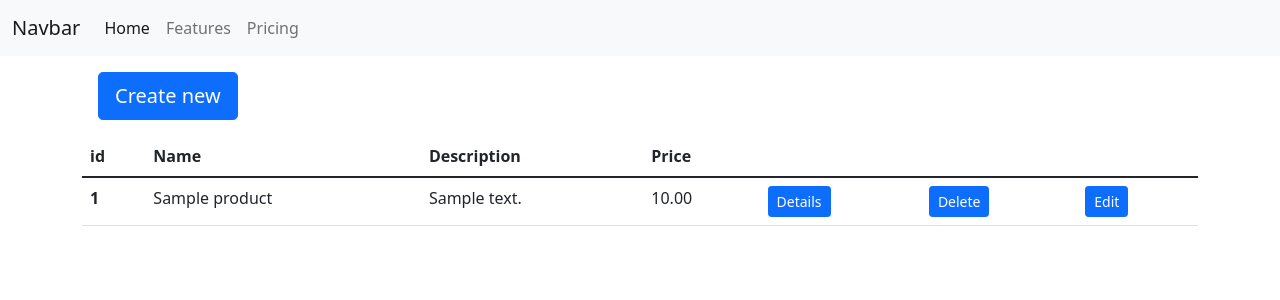
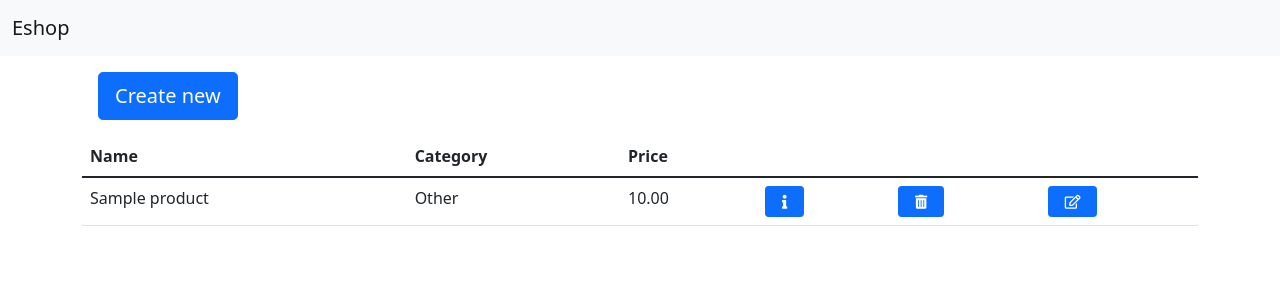
Before and after one commit to Nooruzbai/python_group_9_lab_56_Ibraimov_Nooruzbai, a Django app: page / in a window 1280 px wide. Shown: the top 300 px of the page. Run offline with Django 4.2, Linux system fonts and the light colour scheme; tables that the repository leaves empty hold one stand-in row (values such as "Sample post"); some libraries are stand-ins or nearby versions.

Commit message:
Improved base.html, forms.py, index.html, views.py

```diff
--- a/source/productshop/forms.py
+++ b/source/productshop/forms.py
@@ -7,7 +7,7 @@ class ProductForm(forms.ModelForm):
     class Meta:
         model = Product
         fields = "__all__"
-        error_messages={
+        error_messages = {
             "name": {
                 "required": "The field is required to be filled"
             }
--- a/source/productshop/templates/base.html
+++ b/source/productshop/templates/base.html
@@ -6,23 +6,17 @@
           content="width=device-width, user-scalable=no, initial-scale=1.0, maximum-scale=1.0, minimum-scale=1.0">
     <meta http-equiv="X-UA-Compatible" content="ie=edge">
     <link href="https://cdn.jsdelivr.net/npm/bootstrap@5.1.3/dist/css/bootstrap.min.css" rel="stylesheet" integrity="sha384-1BmE4kWBq78iYhFldvKuhfTAU6auU8tT94WrHftjDbrCEXSU1oBoqyl2QvZ6jIW3" crossorigin="anonymous">
-    <link href="//netdna.bootstrapcdn.com/font-awesome/3.2.1/css/font-awesome.css" rel="stylesheet">
+    <link rel="stylesheet" href="https://use.fontawesome.com/releases/v5.6.1/css/all.css" integrity="sha384-gfdkjb5BdAXd+lj+gudLWI+BXq4IuLW5IT+brZEZsLFm++aCMlF1V92rMkPaX4PP" crossorigin="anonymous">
     <title>Products View</title>
 </head>
 <body>
 <header>
     <nav class="navbar navbar-expand-lg navbar-light bg-light">
       <div class="container-fluid">
-        <a class="navbar-brand" href="#">Navbar</a>
+        <a class="navbar-brand" href="{% url 'index' %}">Eshop</a>
         <button class="navbar-toggler" type="button" data-bs-toggle="collapse" data-bs-target="#navbarNavAltMarkup" aria-controls="navbarNavAltMarkup" aria-expanded="false" aria-label="Toggle navigation">
           <span class="navbar-toggler-icon"></span>
         </button>
-        <div class="collapse navbar-collapse" id="navbarNavAltMarkup">
-          <div class="navbar-nav">
-            <a class="nav-link active" aria-current="page" href="#">Home</a>
-            <a class="nav-link" href="#">Features</a>
-            <a class="nav-link" href="#">Pricing</a>
-          </div>
         </div>
       </div>
     </nav>
--- a/source/productshop/templates/index.html
+++ b/source/productshop/templates/index.html
@@ -8,22 +8,22 @@
 <table class="table">
   <thead>
     <tr>
-      <th scope="col">id</th>
+{#      <th scope="col">id</th>#}
       <th scope="col">Name</th>
-      <th scope="col">Description</th>
+      <th scope="col">Category</th>
       <th scope="col">Price</th>
     </tr>
   </thead>
   <tbody>
   {% for product in products %}
     <tr>
-        <th scope="row">{{ product.pk }}</th>
+{#        <th scope="row">{{ product.pk }}</th>#}
         <td>{{ product.name }}</td>
-        <td>{{ product.description }}</td>
+        <td>{{ product.get_category_display }}</td>
         <td>{{ product.price }}</td>
-    <td> <a class="btn btn-primary btn-sm" href="{% url "detailed_view" product.pk %}">Details</a></td>
-    <td> <a class="btn btn-primary btn-sm" href="{% url "delete_view" product.pk %}">Delete</a></td>
-    <td> <a class="btn btn-primary btn-sm" href="{% url "edit_view" product.pk %}">Edit</a></td>
+    <td> <a class="btn btn-primary btn-sm ps-3 pe-3" href="{% url "detailed_view" product.pk %}"><i class="fas fa-info"></i></a></td>
+    <td> <a class="btn btn-primary btn-sm ps-3 pe-3" href="{% url "delete_view" product.pk %}"><i class="fas fa-trash-alt"></i></a></td>
+    <td> <a class="btn btn-primary btn-sm ps-3 pe-3" href="{% url "edit_view" product.pk %}"><i class="far fa-edit"></i></a></td>
     </tr>
     {% endfor %}
   </table>
--- a/source/productshop/views.py
+++ b/source/productshop/views.py
@@ -8,7 +8,7 @@ from productshop.forms import ProductForm
 # Create your views here.
 
 def index_view(request):
-    products = Product.objects.all()
+    products = Product.objects.filter(remainder__gte=1).order_by('category', 'name')
     return render(request, 'index.html', {"products": products})
 
 
```
